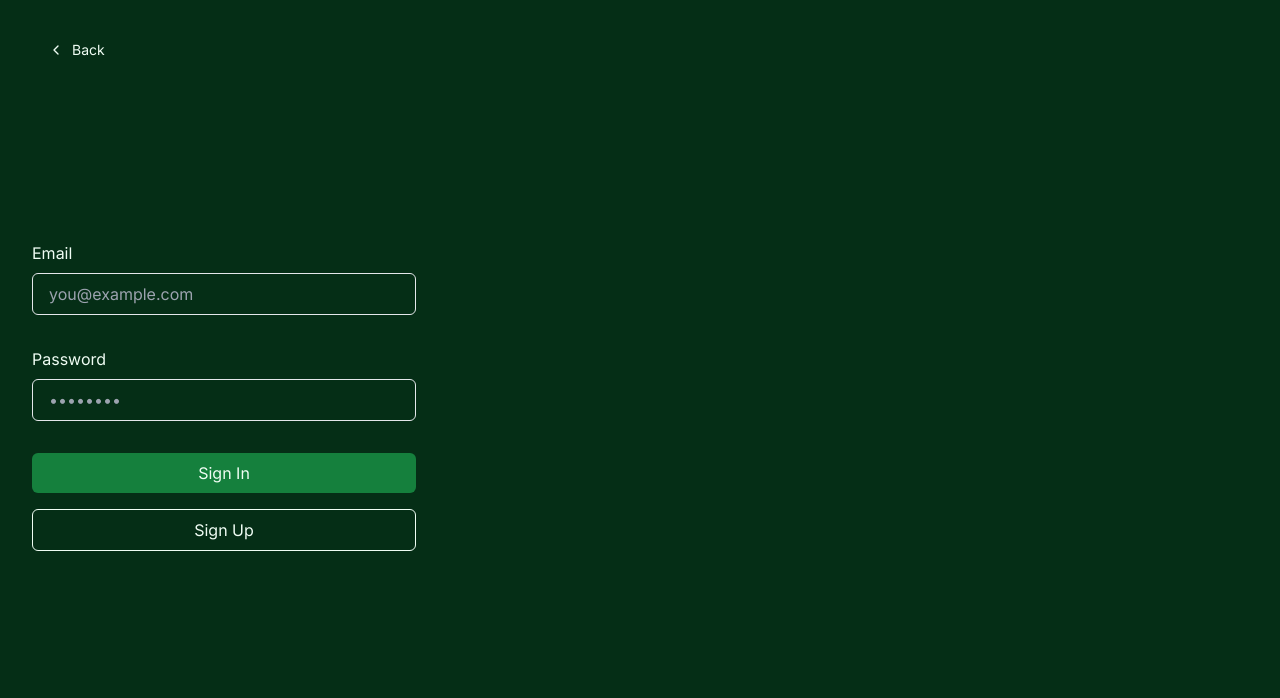
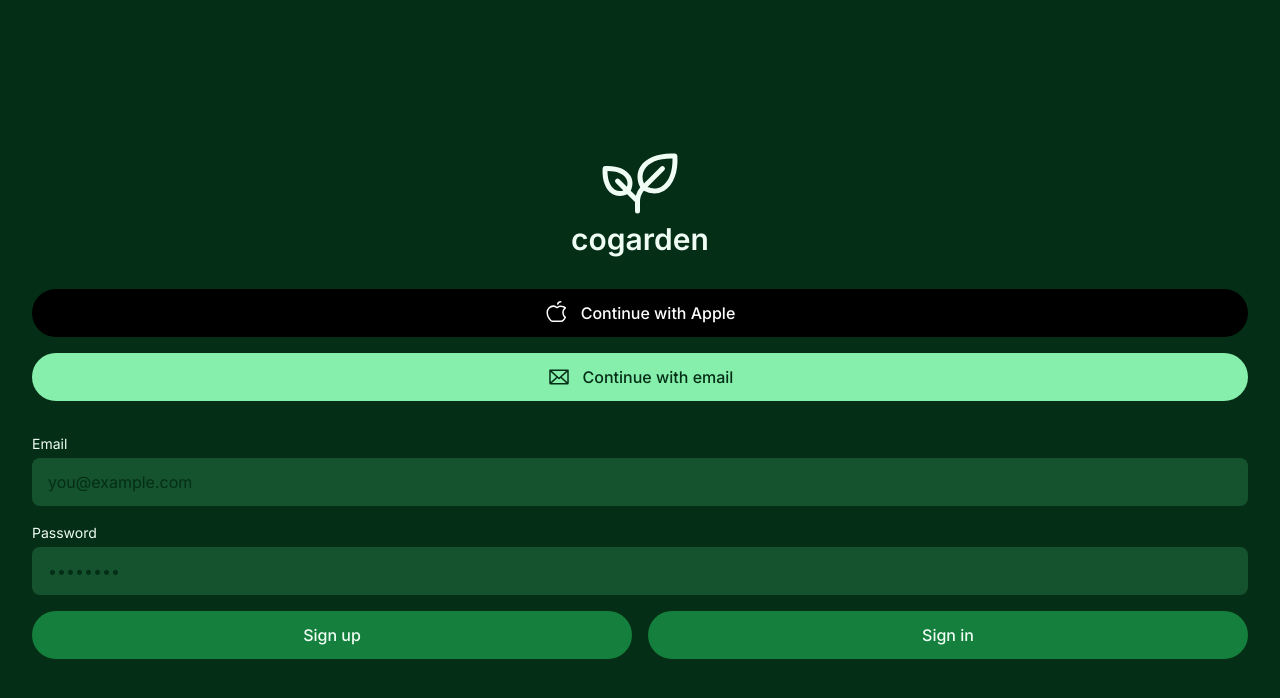
Before and after one commit to olicarter/cogarden, a Next.js app: page /login in a window 1280 px wide. Shown: the top 698 px of the page. Built offline with nearby package versions, Linux system fonts and the light colour scheme.

Commit message:
Add new components and update styles

```diff
--- a/app/layout.tsx
+++ b/app/layout.tsx
@@ -1,5 +1,6 @@
 import { Inter } from 'next/font/google'
-import './globals.css'
+import '@/app/globals.css'
+import Nav from '@/components/Nav'
 
 const defaultUrl = process.env.VERCEL_URL
   ? `https://${process.env.VERCEL_URL}`
--- a/app/login/page.tsx
+++ b/app/login/page.tsx
@@ -1,39 +1,39 @@
-import Link from "next/link";
-import { headers } from "next/headers";
-import { createClient } from "@/utils/supabase/server";
-import { redirect } from "next/navigation";
+import { headers } from 'next/headers'
+import { createClient } from '@/utils/supabase/server'
+import { redirect } from 'next/navigation'
+import { AppleLogo, Envelope, Plant } from '@phosphor-icons/react/dist/ssr'
 
 export default function Login({
   searchParams,
 }: {
-  searchParams: { message: string };
+  searchParams: { message: string }
 }) {
   const signIn = async (formData: FormData) => {
-    "use server";
+    'use server'
 
-    const email = formData.get("email") as string;
-    const password = formData.get("password") as string;
-    const supabase = createClient();
+    const email = formData.get('email') as string
+    const password = formData.get('password') as string
+    const supabase = createClient()
 
     const { error } = await supabase.auth.signInWithPassword({
       email,
       password,
-    });
+    })
 
     if (error) {
-      return redirect("/login?message=Could not authenticate user");
+      return redirect('/login?message=Could not authenticate user')
     }
 
-    return redirect("/");
-  };
+    return redirect('/')
+  }
 
   const signUp = async (formData: FormData) => {
-    "use server";
+    'use server'
 
-    const origin = headers().get("origin");
-    const email = formData.get("email") as string;
-    const password = formData.get("password") as string;
-    const supabase = createClient();
+    const origin = headers().get('origin')
+    const email = formData.get('email') as string
+    const password = formData.get('password') as string
+    const supabase = createClient()
 
     const { error } = await supabase.auth.signUp({
       email,
@@ -41,70 +41,70 @@ export default function Login({
       options: {
         emailRedirectTo: `${origin}/auth/callback`,
       },
-    });
+    })
 
     if (error) {
-      return redirect("/login?message=Could not authenticate user");
+      return redirect('/login?message=Could not authenticate user')
     }
 
-    return redirect("/login?message=Check email to continue sign in process");
-  };
+    return redirect('/login?message=Check email to continue sign in process')
+  }
 
   return (
-    <div className="flex-1 flex flex-col w-full px-8 sm:max-w-md justify-center gap-2">
-      <Link
-        href="/"
-        className="absolute left-8 top-8 py-2 px-4 rounded-md no-underline text-foreground bg-btn-background hover:bg-btn-background-hover flex items-center group text-sm"
-      >
-        <svg
-          xmlns="http://www.w3.org/2000/svg"
-          width="24"
-          height="24"
-          viewBox="0 0 24 24"
-          fill="none"
-          stroke="currentColor"
-          strokeWidth="2"
-          strokeLinecap="round"
-          strokeLinejoin="round"
-          className="mr-2 h-4 w-4 transition-transform group-hover:-translate-x-1"
-        >
-          <polyline points="15 18 9 12 15 6" />
-        </svg>{" "}
-        Back
-      </Link>
-
-      <form
-        className="animate-in flex-1 flex flex-col w-full justify-center gap-2 text-foreground"
-        action={signIn}
-      >
-        <label className="text-md" htmlFor="email">
+    <div className="bg-green-950 flex flex-col gap-8 items-center justify-center min-h-screen p-8">
+      <header className="flex flex-col items-center">
+        <Plant size={80} />
+        <h1 className="font-semibold text-3xl">cogarden</h1>
+      </header>
+      <ul className="flex flex-col gap-4 w-full">
+        <li>
+          <button className="bg-black flex focus:outline-none focus:ring-2 focus:ring-green-100 font-medium gap-3 h-12 items-center justify-center px-4 rounded-full text-white w-full">
+            <AppleLogo size={24} />
+            Continue with Apple
+          </button>
+        </li>
+        <li>
+          <button className="bg-green-300 flex focus:outline-none focus:ring-2 focus:ring-green-100 font-medium gap-3 h-12 items-center justify-center px-4 rounded-full text-green-950 w-full">
+            <Envelope size={24} />
+            Continue with email
+          </button>
+        </li>
+      </ul>
+      <form action={signIn} className="flex flex-col gap-4 w-full">
+        <div className="flex flex-col gap-1">
+          <label className="leading-normal text-sm" htmlFor="email">
             Email
           </label>
           <input
-          className="rounded-md px-4 py-2 bg-inherit border mb-6"
+            className="bg-green-900 border-none h-12 placeholder:text-green-950 px-4 focus:ring-2 focus:ring-green-100 rounded-lg"
             name="email"
             placeholder="you@example.com"
             required
           />
-        <label className="text-md" htmlFor="password">
+        </div>
+        <div className="flex flex-col gap-1">
+          <label className="leading-normal text-sm" htmlFor="password">
             Password
           </label>
           <input
-          className="rounded-md px-4 py-2 bg-inherit border mb-6"
+            className="bg-green-900 border-none h-12 placeholder:text-green-950 px-4 focus:ring-2 focus:ring-green-100 rounded-lg"
             type="password"
             name="password"
             placeholder="••••••••"
             required
           />
-        <button className="bg-green-700 rounded-md px-4 py-2 text-foreground mb-2">
-          Sign In
-        </button>
+        </div>
+        <div className="grid grid-cols-2 gap-4">
           <button
             formAction={signUp}
-          className="border border-foreground/20 rounded-md px-4 py-2 text-foreground mb-2"
+            className="bg-green-700 focus:outline-none focus:ring-2 focus:ring-green-100 font-medium h-12 rounded-full text-green-50"
           >
-          Sign Up
+            Sign up
           </button>
+          <button className="bg-green-700 focus:outline-none focus:ring-2 focus:ring-green-100 font-medium h-12 rounded-full text-green-50">
+            Sign in
+          </button>
+        </div>
         {searchParams?.message && (
           <p className="mt-4 p-4 bg-foreground/10 text-foreground text-center">
             {searchParams.message}
@@ -112,5 +112,5 @@ export default function Login({
         )}
       </form>
     </div>
-  );
+  )
 }
--- a/app/page.tsx
+++ b/app/page.tsx
@@ -1,5 +1,15 @@
-import AuthButton from '@/components/AuthButton'
+import Listing from '@/components/Listing'
+import Map from '@/components/Map'
+import Nav from '@/components/Nav'
 
 export default async function Index() {
-  return <AuthButton />
+  return (
+    <>
+      <Map />
+      <div className="flex flex-col gap-2 justify-between min-h-screen p-2">
+        <Nav />
+        <Listing />
+      </div>
+    </>
+  )
 }
--- /dev/null
+++ b/components/Avatar.tsx
@@ -0,0 +1,27 @@
+'use client'
+
+import * as RUIAvatar from '@radix-ui/react-avatar'
+
+export default function Avatar(props: { fullName: string }) {
+  const initials = props.fullName
+    .split(' ')
+    .map(word => word[0])
+    .join('')
+    .toUpperCase()
+
+  return (
+    <RUIAvatar.Root className="border-2 border-green-100 h-10 overflow-hidden rounded-full w-10">
+      <RUIAvatar.Image
+        className="h-full w-full object-cover"
+        src="https://images.unsplash.com/photo-1492633423870-43d1cd2775eb?&w=128&h=128&dpr=2&q=80"
+        alt={props.fullName}
+      />
+      <RUIAvatar.Fallback
+        className="text-violet11 leading-1 flex h-full w-full items-center justify-center bg-white text-[15px] font-medium"
+        delayMs={600}
+      >
+        {initials}
+      </RUIAvatar.Fallback>
+    </RUIAvatar.Root>
+  )
+}
--- /dev/null
+++ b/components/Listing.tsx
@@ -0,0 +1,56 @@
+'use client'
+
+import { useState } from 'react'
+import { Drop, Leaf, ClockClockwise, CoinVertical } from '@phosphor-icons/react'
+import cn from '@/utils/cn'
+
+export default function Listing() {
+  const [isExpanded, setIsExpanded] = useState(false)
+
+  return (
+    <div
+      className={cn(
+        'bg-green-950/90 backdrop-blur-xl duration-300 flex flex-col gap-4 overflow-hidden py-4 rounded-[32px] transition-all',
+        isExpanded && 'grow',
+      )}
+    >
+      <div className="flex gap-4 h-32 overflow-x-auto px-4">
+        {[0, 1, 2].map(() => (
+          <div className="aspect-square bg-green-900 h-full rounded-[20px]" />
+        ))}
+      </div>
+      <header className="flex justify-between px-4">
+        <span className="font-bold text-xl">Pelguranna 37</span>
+        <span className="font-bold text-xl">
+          6m<sup>2</sup>
+        </span>
+      </header>
+      <div className="gap-4 grid grid-cols-2 grow auto-rows-min px-4">
+        <div className="flex gap-2">
+          <Drop size={20} weight="fill" />
+          <span className="leading-5 text-sm">No water source</span>
+        </div>
+        <div className="flex gap-2">
+          <Leaf size={20} weight="fill" />
+          <span className="leading-5 text-sm">Has soil</span>
+        </div>
+        <div className="col-span-2 flex gap-2">
+          <ClockClockwise size={20} weight="fill" />
+          <span className="leading-5 text-sm">Available now</span>
+        </div>
+        <div className="col-span-2 flex gap-2">
+          <CoinVertical size={20} weight="fill" />
+          <span className="leading-5 text-sm">€10/month + €50 deposit</span>
+        </div>
+      </div>
+      <div className="px-4">
+        <button
+          className="bg-green-300 focus:outline-none focus:ring-2 focus:ring-green-100 font-medium h-12 rounded-full text-green-950 w-full"
+          onClick={() => setIsExpanded(p => !p)}
+        >
+          {isExpanded ? 'Reserve' : 'View details'}
+        </button>
+      </div>
+    </div>
+  )
+}
--- /dev/null
+++ b/components/Map.tsx
@@ -0,0 +1,3 @@
+export default function Map() {
+  return <div className="bg-yellow-50 bottom-0 fixed left-0 right-0 top-0" />
+}
--- /dev/null
+++ b/components/Nav.tsx
@@ -0,0 +1,38 @@
+'use client'
+
+import { List, Plant, X } from '@phosphor-icons/react'
+import Avatar from '@/components/Avatar'
+import { useState } from 'react'
+import cn from '@/utils/cn'
+
+export default function Naev() {
+  const [isExpanded, setIsExpanded] = useState(false)
+
+  return (
+    <div
+      className={cn(
+        'backdrop-blur-xl bg-green-950/90 duration-300 flex flex-col items-stretch justify-between p-3 rounded-[32px] text-green-100 transition-all',
+        isExpanded ? 'h-[calc(100vh-16px)]' : 'h-16',
+      )}
+    >
+      <div className="flex justify-between">
+        <Avatar fullName="John Doe" />
+        <Plant size={32} />
+        <button
+          className="flex hover:bg-green-900 h-10 items-center justify-center rounded-full w-10"
+          onClick={() => setIsExpanded(p => !p)}
+        >
+          {isExpanded ? <X size={28} /> : <List size={28} />}
+        </button>
+      </div>
+      {isExpanded && (
+        <button
+          className="bg-green-300 focus:outline-none focus:ring-2 focus:ring-green-100 font-medium h-12 rounded-full text-green-950 w-full"
+          onClick={() => setIsExpanded(false)}
+        >
+          Close
+        </button>
+      )}
+    </div>
+  )
+}
--- a/package.json
+++ b/package.json
@@ -6,18 +6,23 @@
     "start": "next start"
   },
   "dependencies": {
+    "@phosphor-icons/react": "^2.0.15",
+    "@radix-ui/react-avatar": "^1.0.4",
     "@supabase/ssr": "latest",
     "@supabase/supabase-js": "latest",
     "autoprefixer": "10.4.17",
+    "clsx": "^2.1.0",
     "geist": "^1.2.1",
     "next": "latest",
     "postcss": "8.4.33",
     "react": "18.2.0",
     "react-dom": "18.2.0",
+    "tailwind-merge": "^2.2.1",
     "tailwindcss": "3.4.1",
     "typescript": "5.3.3"
   },
   "devDependencies": {
+    "@tailwindcss/forms": "^0.5.7",
     "@types/node": "20.11.5",
     "@types/react": "18.2.48",
     "@types/react-dom": "18.2.18",
--- a/tailwind.config.js
+++ b/tailwind.config.js
@@ -1,20 +1,20 @@
 /** @type {import('tailwindcss').Config} */
 module.exports = {
   content: [
-    "./app/**/*.{js,ts,jsx,tsx,mdx}",
-    "./components/**/*.{js,ts,jsx,tsx,mdx}",
+    './app/**/*.{js,ts,jsx,tsx,mdx}',
+    './components/**/*.{js,ts,jsx,tsx,mdx}',
   ],
   theme: {
     extend: {
       colors: {
-        background: "hsl(var(--background))",
-        foreground: "hsl(var(--foreground))",
+        background: 'hsl(var(--background))',
+        foreground: 'hsl(var(--foreground))',
         btn: {
-          background: "hsl(var(--btn-background))",
-          "background-hover": "hsl(var(--btn-background-hover))",
+          background: 'hsl(var(--btn-background))',
+          'background-hover': 'hsl(var(--btn-background-hover))',
         },
       },
     },
   },
-  plugins: [],
-};
+  plugins: [require('@tailwindcss/forms')],
+}
--- /dev/null
+++ b/utils/cn.ts
@@ -0,0 +1,6 @@
+import { clsx, type ClassValue } from 'clsx'
+import { twMerge } from 'tailwind-merge'
+
+export default function cn(...classes: ClassValue[]) {
+  return twMerge(clsx(...classes))
+}
```
Also changed, not shown: 1 other file (tests, documents, lock files or other folders). Lines whose indentation alone changed are shown as unchanged.
